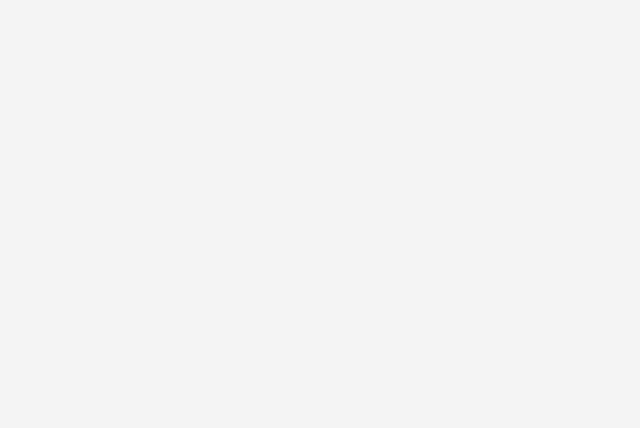
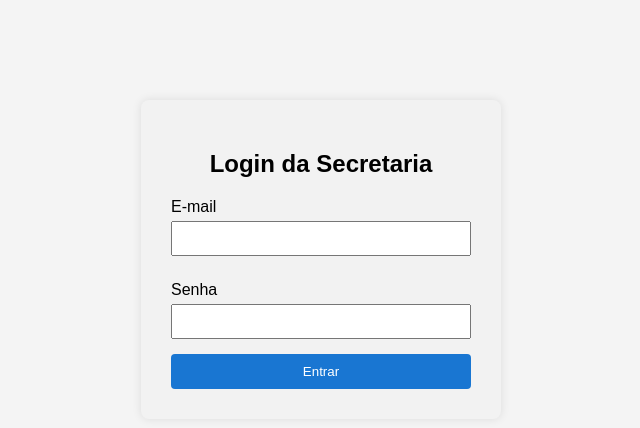
Before and after one commit to Felpes513/FrontTCC, an Angular app: page /login in a window 1280 px wide. Before the commit this address led to /. Shown: the top 428 px of the page, without its empty margins (319-959 px from the left). Built offline with nearby package versions, Linux system fonts and the light colour scheme; a small style sheet from the web is missing.

Commit message:
feat: Tela de login criada

```diff
--- a/src/app/app.routes.ts
+++ b/src/app/app.routes.ts
@@ -4,9 +4,12 @@ import { SidenavComponent } from './components/sidenav/sidenav.component';
 import { ListagemProjetosComponent } from './secretaria/listagem-projetos/listagem-projetos.component';
 import { FormularioProjetoComponent } from './secretaria/formulario-projeto/formulario-projeto.component';
 import { EnvioDeEmailComponent } from './secretaria/envio-de-email/envio-de-email.component';
+import { LoginComponent } from './login/login.component';
+
 
 export const routes: Routes = [
   { path: '', component: HomeComponent },
+  {path: 'login', component: LoginComponent},
   {
     path: 'secretaria',
     component: SidenavComponent,
--- a/src/app/components/home/home.component.html
+++ b/src/app/components/home/home.component.html
@@ -6,9 +6,10 @@
       <h2>Bem vindo(a)</h2>
       <p>à Plataforma de Iniciação Científica</p>
       <p>Acesse como:</p>
-      <button>Professor(a)</button>
-      <button routerLink="/secretaria">Funcionário(a)</button>
-      <button>Aluno(a)</button>
+      <button [routerLink]="['/login']" [queryParams]="{ perfil: 'orientador' }">Professor(a)</button>
+      <button [routerLink]="['/login']" [queryParams]="{ perfil: 'secretaria' }">Funcionário(a)</button>
+      <button [routerLink]="['/login']" [queryParams]="{ perfil: 'aluno' }">Aluno(a)</button>
+
     </div>
 
     <div class="swiper-wrapper">
--- a/src/app/login/login.component.css
+++ b/src/app/login/login.component.css
@@ -0,0 +1,45 @@
+.login-container {
+  width: 300px;
+  margin: 100px auto;
+  background: #f2f2f2;
+  padding: 30px;
+  border-radius: 8px;
+  box-shadow: 0 0 10px rgba(0, 0, 0, 0.1);
+}
+
+.login-container h2 {
+  margin-bottom: 20px;
+  text-align: center;
+}
+
+.login-container label {
+  display: block;
+  margin: 10px 0 5px;
+}
+
+.login-container input {
+  width: 100%;
+  padding: 8px;
+  margin-bottom: 15px;
+  box-sizing: border-box;
+}
+
+.login-container button {
+  width: 100%;
+  padding: 10px;
+  background-color: #1976d2;
+  color: white;
+  border: none;
+  border-radius: 4px;
+  cursor: pointer;
+}
+
+.login-container button:hover {
+  background-color: #1565c0;
+}
+
+.erro {
+  margin-top: 10px;
+  color: red;
+  text-align: center;
+}
--- a/src/app/login/login.component.html
+++ b/src/app/login/login.component.html
@@ -1 +1,27 @@
-<p>login works!</p>
+<div class="login-container">
+  <h2>Login da Secretaria</h2>
+
+  <form (ngSubmit)="login()" #form="ngForm">
+    <label for="email">E-mail</label>
+    <input
+      type="email"
+      id="email"
+      name="email"
+      [(ngModel)]="email"
+      required
+    />
+
+    <label for="senha">Senha</label>
+    <input
+      type="password"
+      id="senha"
+      name="senha"
+      [(ngModel)]="senha"
+      required
+    />
+
+    <button type="submit" [disabled]="form.invalid">Entrar</button>
+
+    <div class="erro" *ngIf="erro">{{ erro }}</div>
+  </form>
+</div>
--- a/src/app/login/login.component.ts
+++ b/src/app/login/login.component.ts
@@ -1,11 +1,63 @@
 import { Component } from '@angular/core';
+import { ActivatedRoute, Router } from '@angular/router';
+import { LoginService } from './login.service';
+import { CommonModule } from '@angular/common';
+import { FormsModule } from '@angular/forms';
 
 @Component({
   selector: 'app-login',
-  imports: [],
+  standalone: true,
+  imports: [CommonModule, FormsModule],
   templateUrl: './login.component.html',
-  styleUrl: './login.component.css'
+  styleUrls: ['./login.component.css']
 })
 export class LoginComponent {
+  email = '';
+  senha = '';
+  erro: string | null = null;
+  perfil: 'aluno' | 'orientador' | 'secretaria' = 'aluno';
 
+  constructor(
+    private loginService: LoginService,
+    private route: ActivatedRoute,
+    private router: Router
+  ) {
+    this.route.queryParams.subscribe(params => {
+      this.perfil = params['perfil'] || 'aluno';
+    });
+  }
+
+  login() {
+    this.erro = null;
+
+    console.log('Perfil detectado:', this.perfil);
+
+
+    let observable;
+
+    if (this.perfil === 'aluno') {
+      observable = this.loginService.loginAluno(this.email, this.senha);
+    } else if (this.perfil === 'orientador') {
+      observable = this.loginService.loginOrientador(this.email, this.senha);
+    } else {
+      observable = this.loginService.loginSecretaria(this.email, this.senha);
+    }
+
+    observable.subscribe({
+      next: (res) => {
+        this.loginService.setTokens(res.access_token, res.refresh_token);
+
+        const redirect = this.perfil === 'aluno'
+          ? '/aluno/dashboard'
+          : this.perfil === 'orientador'
+          ? '/orientador/dashboard'
+          : '/secretaria/projetos';
+
+        this.router.navigate([redirect]);
+      },
+      error: () => {
+        this.erro = 'E-mail ou senha inválidos.';
+      }
+    });
+  }
 }
```
